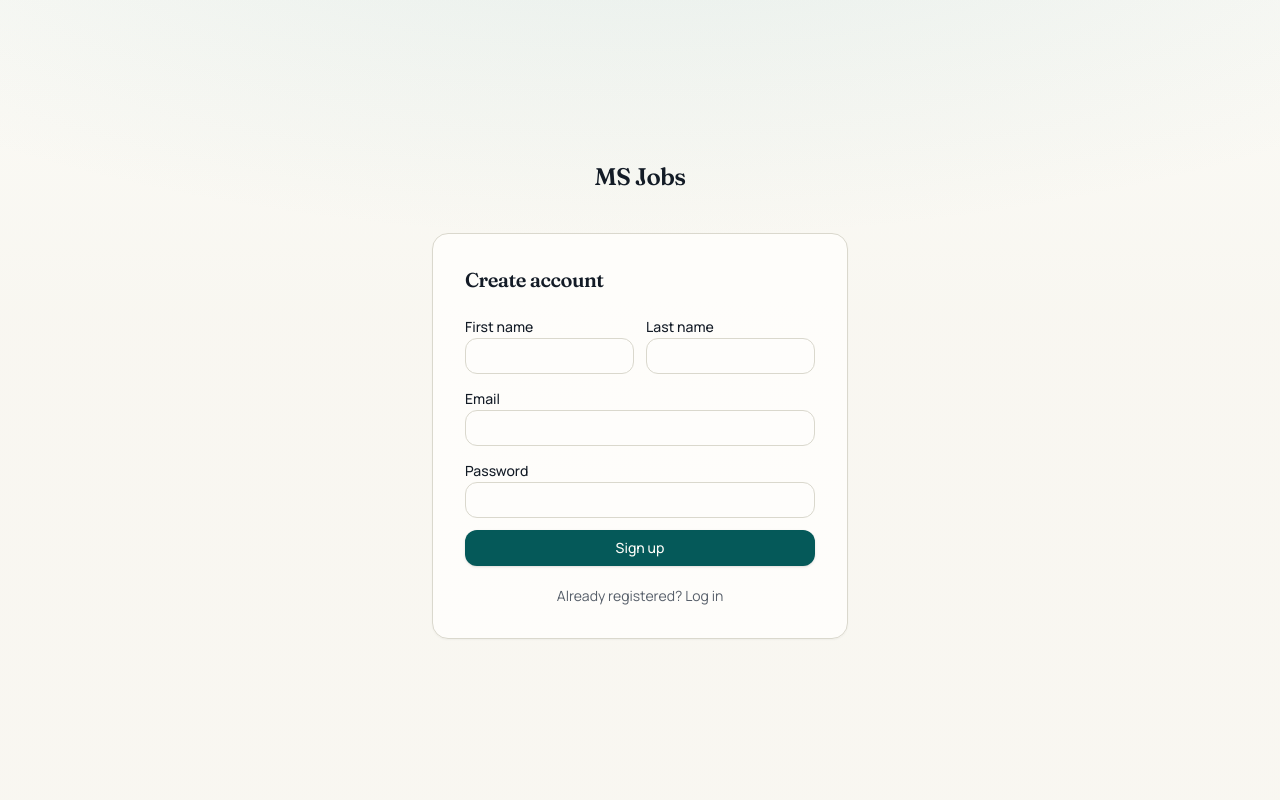
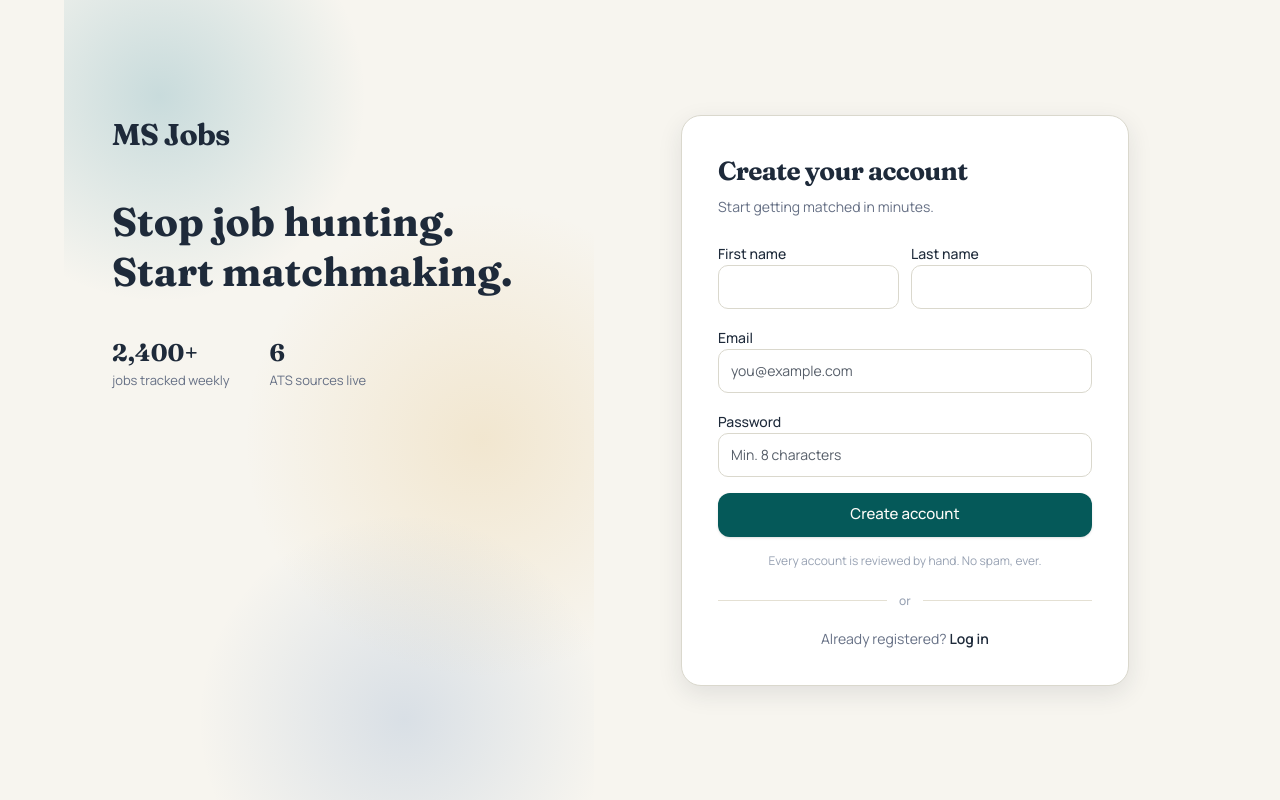
Before and after one commit to MuradSiddiqui/MSJobs, a Next.js app: page /signup in a window 1280 px wide. Built offline with nearby package versions, Linux system fonts and the light colour scheme.

Commit message:
Redesign auth pages (split layout) [1/5]

```diff
--- a/src/app/(auth)/login/page.tsx
+++ b/src/app/(auth)/login/page.tsx
@@ -1,13 +1,12 @@
 "use client";
 
-import { useActionState } from "react";
+import { Suspense, useActionState, useState } from "react";
 import { useSearchParams } from "next/navigation";
 import Link from "next/link";
-import { AuthCard } from "@/components/auth/auth-card";
+import { AuthCard, AuthDivider } from "@/components/auth/auth-card";
 import { Button } from "@/components/ui/button";
 import { Input, Label } from "@/components/ui/input";
 import { signInAction } from "@/server/auth";
-import { Suspense } from "react";
 
 function LoginForm() {
   const params = useSearchParams();
@@ -18,25 +17,72 @@ function LoginForm() {
     },
     undefined,
   );
+  const [showPassword, setShowPassword] = useState(false);
 
   return (
-    <AuthCard title="Log in" footer={<Link href="/signup">Need an account? Sign up</Link>}>
-      <form action={action} className="space-y-3">
-        <div className="space-y-1">
+    <AuthCard
+      title="Welcome back"
+      subtitle="Log in to continue your matchmaking."
+      footer={
+        <>
+          <AuthDivider />
+          <p className="text-center text-sm">
+            <span className="text-[#667085]">New to MS Jobs?</span>{" "}
+            <Link href="/signup" className="font-semibold text-[#0E7490] hover:underline">
+              Create account
+            </Link>
+          </p>
+          <p className="text-center text-[11px] text-[#98A2B3]">
+            Admins land on the admin portal.
+          </p>
+        </>
+      }
+    >
+      <form action={action} className="space-y-4">
+        <div className="space-y-1.5">
           <Label htmlFor="email">Email</Label>
-          <Input id="email" name="email" type="email" required />
+          <Input
+            id="email"
+            name="email"
+            type="email"
+            autoComplete="email"
+            placeholder="you@example.com"
+            required
+            className="h-11 rounded-[10px] border-[#E4E0D3] bg-white"
+          />
         </div>
-        <div className="space-y-1">
-          <Label htmlFor="password">Password</Label>
-          <Input id="password" name="password" type="password" required />
+        <div className="space-y-1.5">
+          <div className="flex items-center justify-between">
+            <Label htmlFor="password">Password</Label>
+            <button
+              type="button"
+              onClick={() => setShowPassword((v) => !v)}
+              aria-pressed={showPassword}
+              aria-label={showPassword ? "Hide password" : "Show password"}
+              className="text-[13px] font-medium text-[#0E7490] hover:underline"
+            >
+              {showPassword ? "Hide" : "Show"}
+            </button>
+          </div>
+          <Input
+            id="password"
+            name="password"
+            type={showPassword ? "text" : "password"}
+            autoComplete="current-password"
+            required
+            className="h-11 rounded-[10px] border-[#E4E0D3] bg-white"
+          />
         </div>
         <input type="hidden" name="next" value={params.get("next") ?? "/dashboard"} />
         {state?.error ? <p className="text-sm text-danger">{state.error}</p> : null}
-        <Button className="w-full" type="submit">
+        <Button className="w-full" size="lg" type="submit">
           Log in
         </Button>
-        <p className="text-center text-xs">
-          <Link href="/forgot-password" className="text-muted-foreground hover:underline">
+        <p className="text-center text-sm">
+          <Link
+            href="/forgot-password"
+            className="font-medium text-[#0E7490] hover:underline"
+          >
             Forgot password?
           </Link>
         </p>
--- a/src/app/(auth)/signup/page.tsx
+++ b/src/app/(auth)/signup/page.tsx
@@ -2,7 +2,7 @@
 
 import { useActionState } from "react";
 import Link from "next/link";
-import { AuthCard } from "@/components/auth/auth-card";
+import { AuthCard, AuthDivider } from "@/components/auth/auth-card";
 import { Button } from "@/components/ui/button";
 import { Input, Label } from "@/components/ui/input";
 import { signUpAction } from "@/server/auth";
@@ -17,30 +17,78 @@ export default function SignupPage() {
   );
 
   return (
-    <AuthCard title="Create account" footer={<Link href="/login">Already registered? Log in</Link>}>
-      <form action={action} className="space-y-3">
+    <AuthCard
+      title="Create your account"
+      subtitle="Start getting matched in minutes."
+      footer={
+        <>
+          <AuthDivider />
+          <p className="text-center text-sm">
+            <span className="text-[#667085]">Already registered?</span>{" "}
+            <Link href="/login" className="font-semibold text-[#0E7490] hover:underline">
+              Log in
+            </Link>
+          </p>
+        </>
+      }
+    >
+      <form action={action} className="space-y-4">
         <div className="grid grid-cols-2 gap-3">
-          <div className="space-y-1">
+          <div className="space-y-1.5">
             <Label htmlFor="first_name">First name</Label>
-            <Input id="first_name" name="first_name" type="text" autoComplete="given-name" required />
+            <Input
+              id="first_name"
+              name="first_name"
+              type="text"
+              autoComplete="given-name"
+              required
+              className="h-11 rounded-[10px] border-[#E4E0D3] bg-white"
+            />
           </div>
-          <div className="space-y-1">
+          <div className="space-y-1.5">
             <Label htmlFor="last_name">Last name</Label>
-            <Input id="last_name" name="last_name" type="text" autoComplete="family-name" required />
+            <Input
+              id="last_name"
+              name="last_name"
+              type="text"
+              autoComplete="family-name"
+              required
+              className="h-11 rounded-[10px] border-[#E4E0D3] bg-white"
+            />
           </div>
         </div>
-        <div className="space-y-1">
+        <div className="space-y-1.5">
           <Label htmlFor="email">Email</Label>
-          <Input id="email" name="email" type="email" required />
+          <Input
+            id="email"
+            name="email"
+            type="email"
+            autoComplete="email"
+            placeholder="you@example.com"
+            required
+            className="h-11 rounded-[10px] border-[#E4E0D3] bg-white"
+          />
         </div>
-        <div className="space-y-1">
+        <div className="space-y-1.5">
           <Label htmlFor="password">Password</Label>
-          <Input id="password" name="password" type="password" minLength={8} required />
+          <Input
+            id="password"
+            name="password"
+            type="password"
+            autoComplete="new-password"
+            minLength={8}
+            placeholder="Min. 8 characters"
+            required
+            className="h-11 rounded-[10px] border-[#E4E0D3] bg-white"
+          />
         </div>
         {state?.error ? <p className="text-sm text-danger">{state.error}</p> : null}
-        <Button className="w-full" type="submit">
-          Sign up
+        <Button className="w-full" size="lg" type="submit">
+          Create account
         </Button>
+        <p className="text-center text-xs text-[#98A2B3]">
+          Every account is reviewed by hand. No spam, ever.
+        </p>
       </form>
     </AuthCard>
   );
--- a/src/components/auth/auth-card.tsx
+++ b/src/components/auth/auth-card.tsx
@@ -1,32 +1,91 @@
 import type { ReactNode } from "react";
 import Link from "next/link";
 
+export function AuthDivider() {
+  return (
+    <div className="flex items-center gap-3">
+      <div className="h-px flex-1 bg-[#E4E0D3]" />
+      <span className="text-xs font-medium text-[#98A2B3]">or</span>
+      <div className="h-px flex-1 bg-[#E4E0D3]" />
+    </div>
+  );
+}
+
 export function AuthCard({
   title,
+  subtitle,
   children,
   footer,
 }: {
   title: string;
+  subtitle?: string;
   children: ReactNode;
   footer?: ReactNode;
 }) {
   return (
-    <div className="relative mx-auto flex min-h-screen max-w-md flex-col justify-center px-4 py-12">
-      <div
-        aria-hidden
-        className="pointer-events-none absolute inset-0 -z-10"
-        style={{
-          backgroundImage:
-            "radial-gradient(ellipse 60% 40% at 50% 0%, oklch(0.72 0.06 195 / 0.2), transparent)",
-        }}
-      />
-      <Link href="/" className="mb-10 text-center">
-        <span className="font-display text-2xl font-semibold tracking-tight">MS Jobs</span>
-      </Link>
-      <div className="rounded-2xl border border-border/80 bg-card/95 p-6 shadow-[0_1px_2px_oklch(0.22_0.02_255/0.04)] sm:p-8">
-        <h1 className="font-display text-xl font-semibold tracking-tight">{title}</h1>
-        <div className="mt-5">{children}</div>
-        {footer ? <p className="mt-5 text-center text-sm text-muted-foreground">{footer}</p> : null}
+    <div className="min-h-screen bg-[#F7F5EF] text-[#1E2A3A]">
+      <div className="mx-auto flex min-h-screen w-full max-w-6xl flex-col md:flex-row">
+        {/* LEFT: brand panel with mesh-gradient blobs on cream */}
+        <aside className="relative overflow-hidden md:min-h-screen md:w-[44%] lg:w-[46%]">
+          <div aria-hidden className="absolute inset-0">
+            <div
+              className="absolute -left-28 -top-28 h-[26rem] w-[26rem] rounded-full"
+              style={{
+                background: "radial-gradient(circle, rgba(14,116,144,0.20), transparent 70%)",
+              }}
+            />
+            <div
+              className="absolute -right-32 top-1/4 h-[30rem] w-[30rem] rounded-full"
+              style={{
+                background: "radial-gradient(circle, rgba(217,164,65,0.18), transparent 70%)",
+              }}
+            />
+            <div
+              className="absolute -bottom-32 left-1/4 h-[26rem] w-[26rem] rounded-full"
+              style={{
+                background: "radial-gradient(circle, rgba(59,110,180,0.16), transparent 70%)",
+              }}
+            />
+          </div>
+          <div className="relative px-6 py-7 md:px-12 md:pt-28">
+            <Link
+              href="/"
+              className="font-display text-[26px] font-bold tracking-tight md:text-[30px]"
+            >
+              MS Jobs
+            </Link>
+            <p className="mt-2 text-sm text-[#667085] md:hidden">
+              Stop job hunting. Start matchmaking.
+            </p>
+            <div className="hidden md:block">
+              <p className="mt-10 font-display text-[40px] font-bold leading-[1.25]">
+                Stop job hunting.
+                <br />
+                Start matchmaking.
+              </p>
+              <div className="mt-10 flex gap-10">
+                <div>
+                  <p className="font-display text-2xl font-bold">2,400+</p>
+                  <p className="mt-0.5 text-[13px] text-[#667085]">jobs tracked weekly</p>
+                </div>
+                <div>
+                  <p className="font-display text-2xl font-bold">6</p>
+                  <p className="mt-0.5 text-[13px] text-[#667085]">ATS sources live</p>
+                </div>
+              </div>
+            </div>
+          </div>
+        </aside>
+
+        {/* RIGHT: white form card on the cream page background */}
+        <main className="flex flex-1 items-center justify-center px-4 py-10 sm:px-8">
+          <div className="w-full max-w-md rounded-[20px] border border-[#E4E0D3] bg-white px-8 py-8 shadow-[0px_8px_24px_0px_rgba(28,41,59,0.10)] sm:px-9 sm:py-9">
+            <h1 className="font-display text-[26px] font-bold tracking-tight">{title}</h1>
+            {subtitle ? <p className="mt-1.5 text-sm text-[#667085]">{subtitle}</p> : null}
+            <div className="mt-6">{children}</div>
+            {footer ? <div className="mt-6 space-y-5">{footer}</div> : null}
+          </div>
+        </main>
       </div>
     </div>
   );
```
